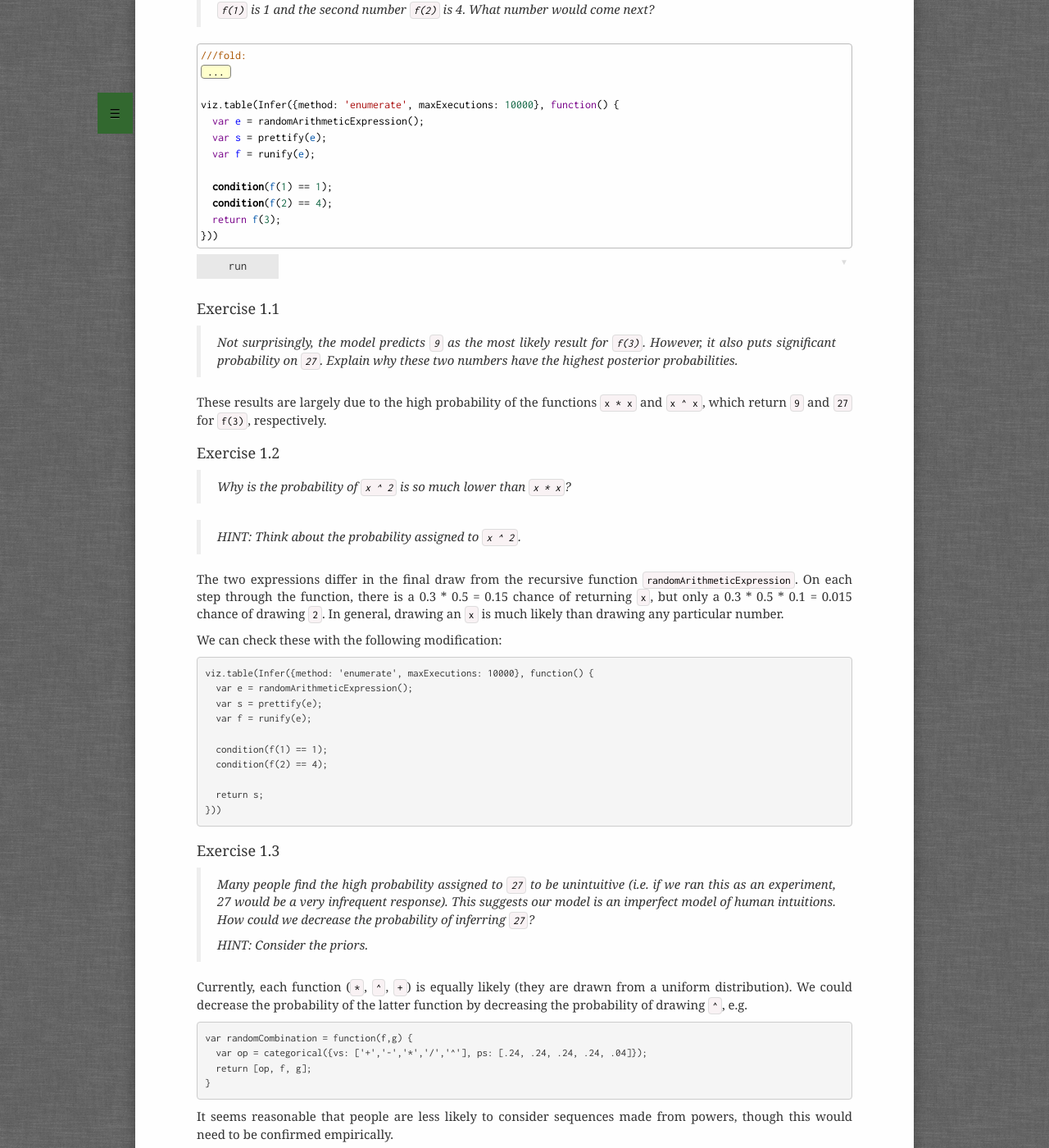
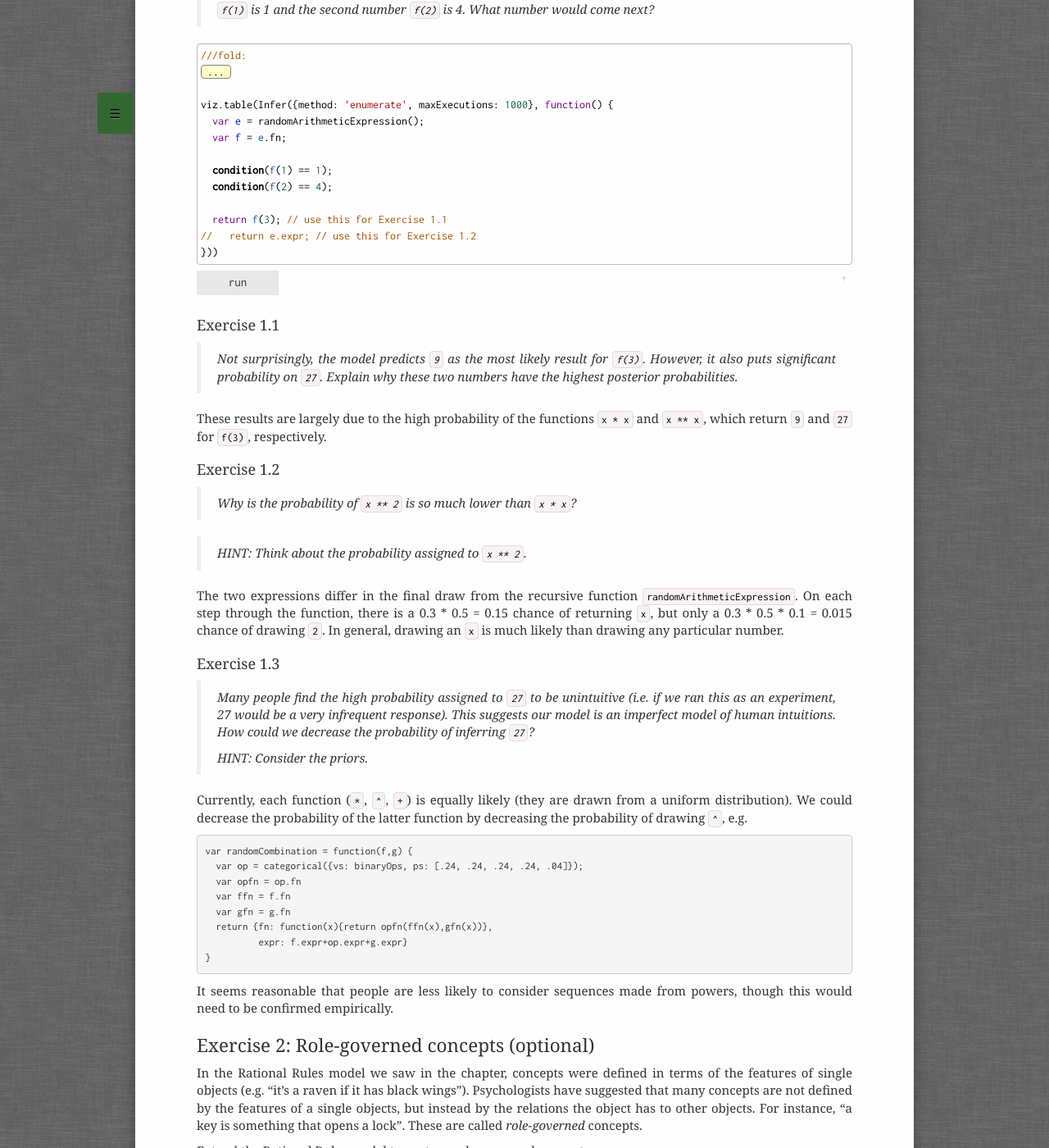
Before and after one commit to probmods/probmods2, a Jekyll site: the page built from solutions/lot-learning.md, in a window 1280 px wide and 1400 px high, scrolled down 282 px. Shown: the whole window at 82% size. Built offline with Jekyll 4.4.1, drawn with Linux system fonts in a browser that asks for light colours; a script that is not in the unit is left out.

Commit message:
Updated LoT exercises with new arithmetic generator

```diff
--- a/solutions/lot-learning.md
+++ b/solutions/lot-learning.md
@@ -12,79 +12,49 @@
 
 ~~~~
 ///fold:
-// make expressions easier to look at
-var prettify = function(e) {
-  if (e == 'x' || _.isNumber(e)) {
-    return e
-  } else {
-    var op = e[0]
-    var arg1 = prettify(e[1])
-    var prettyarg1 = (!_.isArray(e[1]) ? arg1 : '(' + arg1 + ')')
-    var arg2 = prettify(e[2])
-    var prettyarg2 = (!_.isArray(e[2]) ? arg2 : '(' + arg2 + ')')
-    return prettyarg1 + ' ' + op + ' ' + prettyarg2
-  }
-}
+var plus = {fn: function(a,b) {return a + b}, expr: '+'}
+var multiply = {fn: function(a,b) {return Math.round(a * b,0)}, expr: '*'}
+var divide = {fn: function(a,b) {return Math.round(a/b,0)}, expr: '/'}
+var minus = {fn: function(a,b) {return a - b}, expr: '-'}
+var power = {fn: function(a,b) {return Math.pow(a,b)}, expr: '**'}
+var binaryOps = [plus, multiply, divide, minus, power]
 
-// make expressions runnable
-var runify = function(e) {
-  //helper functions:
-  var plus = function(a,b) {return a + b}
-  var multiply = function(a,b) {return Math.round(a * b,0)}
-  var divide = function(a,b) {return Math.round(a/b,0)}
-  var minus = function(a,b) {return a - b}
-  var power = function(a,b) {return Math.pow(a,b)}
-  var identity = function(a) {return a}
-
-  if (e == 'x') {
-    return identity
-  } else if (_.isNumber(e)) {
-    return function(z) { return e }
-  } else {
-    var op = (e[0] == '+') ? plus :
-             (e[0] == '-') ? minus :
-             (e[0] == '*') ? multiply :
-             (e[0] == '/') ? divide :
-              power
-    var arg1Fn = runify(e[1])
-    var arg2Fn = runify(e[2])
-    return function(z) {
-      return op(arg1Fn(z),arg2Fn(z))
-    }
-  }
-}
+var identity = {fn: function(x) {return x}, expr: 'x'}
 
 var randomConstantFunction = function() {
-  return uniformDraw(_.range(10))
+  var c = uniformDraw(_.range(10))
+  return {fn: function(x){return c}, expr: c}
 }
 
 var randomCombination = function(f,g) {
-  var op = uniformDraw(['+','-','*','/','^']);
-  return [op, f, g];
+  var op = uniformDraw(binaryOps);
+  var opfn = op.fn
+  var ffn = f.fn
+  var gfn = g.fn
+  return {fn: function(x){return opfn(ffn(x),gfn(x))},
+          expr: f.expr+op.expr+g.expr}
 }
 
 // sample an arithmetic expression
 var randomArithmeticExpression = function() {
   if (flip()) {
-    return randomCombination(randomArithmeticExpression(), randomArithmeticExpression())
+    return randomCombination(randomArithmeticExpression(),
+                             randomArithmeticExpression())
   } else {
-    if (flip()) {
-      return 'x'
-    } else {
-      return randomConstantFunction()
-    }
+    return flip() ? identity : randomConstantFunction()
   }
 }
 ///
 
-viz.table(Infer({method: 'enumerate', maxExecutions: 10000}, function() {
+viz.table(Infer({method: 'enumerate', maxExecutions: 1000}, function() {
   var e = randomArithmeticExpression();
-  var s = prettify(e);
-  var f = runify(e);
+  var f = e.fn;
 
   condition(f(1) == 1);
   condition(f(2) == 4);
-  return f(3);
+
+  return f(3); // use this for Exercise 1.1
+//   return e.expr; // use this for Exercise 1.2
 }))
 ~~~~
 
@@ -95,33 +65,18 @@
 > However, it also puts significant probability on `27`.
 > Explain why these two numbers have the highest posterior probabilities.
 
-These results are largely due to the high probability of the functions `x * x` and `x ^ x`, which return `9` and `27` for `f(3)`, respectively.
+These results are largely due to the high probability of the functions `x * x` and `x ** x`, which return `9` and `27` for `f(3)`, respectively.
 
 
 ### Exercise 1.2
 
-> Why is the probability of `x ^ 2` is so much lower than `x * x`?
+> Why is the probability of `x ** 2` is so much lower than `x * x`?
 
-> HINT: Think about the probability assigned to `x ^ 2`.
+> HINT: Think about the probability assigned to `x ** 2`.
 
 The two expressions differ in the final draw from the recursive function `randomArithmeticExpression`.
 On each step through the function, there is a 0.3 * 0.5 = 0.15 chance of returning `x`, but only a 0.3 * 0.5 * 0.1 = 0.015 chance of drawing `2`.
 In general, drawing an `x` is much likely than drawing any particular number.
-
-We can check these with the following modification:
-
-~~~~norun
-viz.table(Infer({method: 'enumerate', maxExecutions: 10000}, function() {
-  var e = randomArithmeticExpression();
-  var s = prettify(e);
-  var f = runify(e);
-
-  condition(f(1) == 1);
-  condition(f(2) == 4);
-
-  return s;
-}))
-~~~~
 
 ### Exercise 1.3
 
@@ -135,8 +90,12 @@
 
 ~~~~norun
 var randomCombination = function(f,g) {
-  var op = categorical({vs: ['+','-','*','/','^'], ps: [.24, .24, .24, .24, .04]});
-  return [op, f, g];
+  var op = categorical({vs: binaryOps, ps: [.24, .24, .24, .24, .04]});
+  var opfn = op.fn
+  var ffn = f.fn
+  var gfn = g.fn
+  return {fn: function(x){return opfn(ffn(x),gfn(x))},
+          expr: f.expr+op.expr+g.expr}
 }
 ~~~~
 
```
Also changed, not shown: exercises/lot-learning.md (+26 -55 lines).
